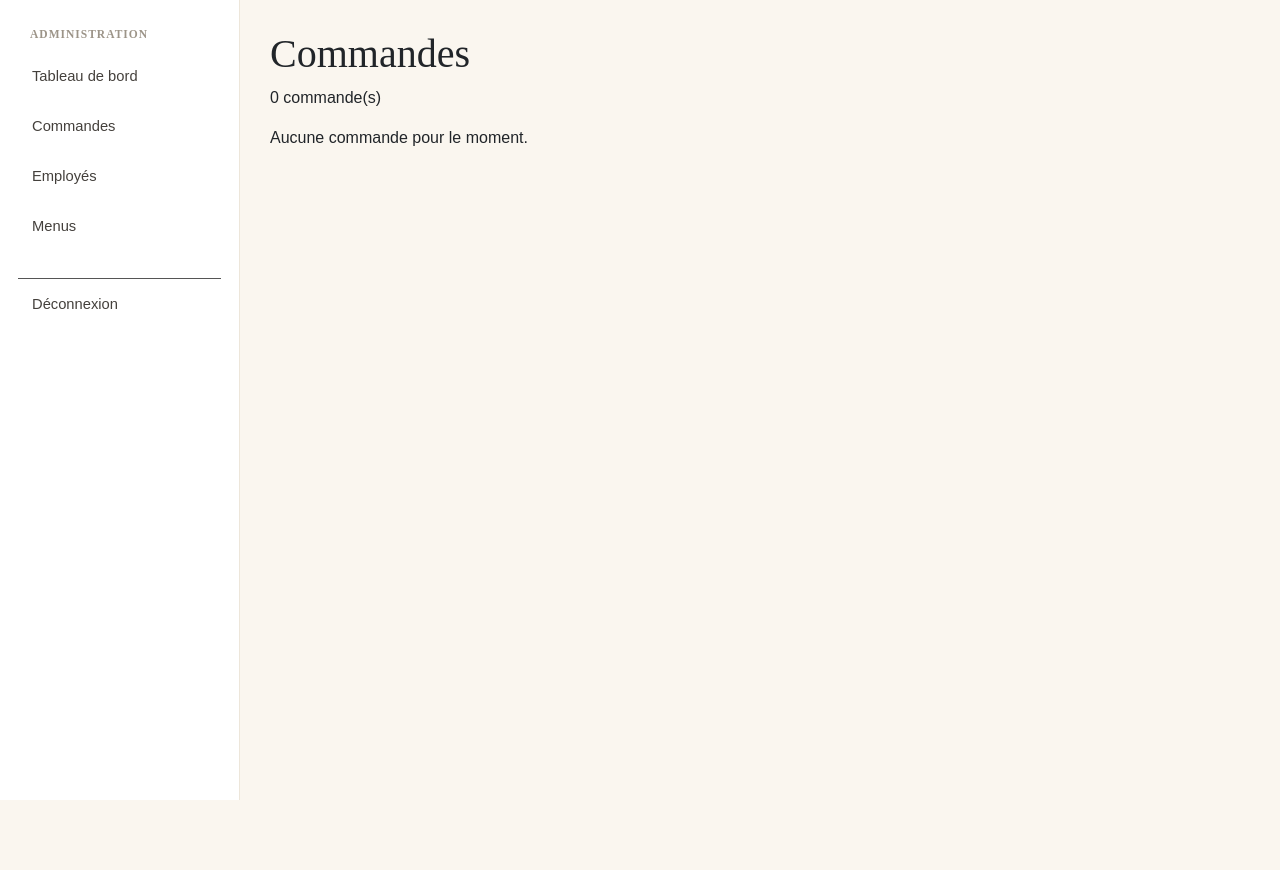
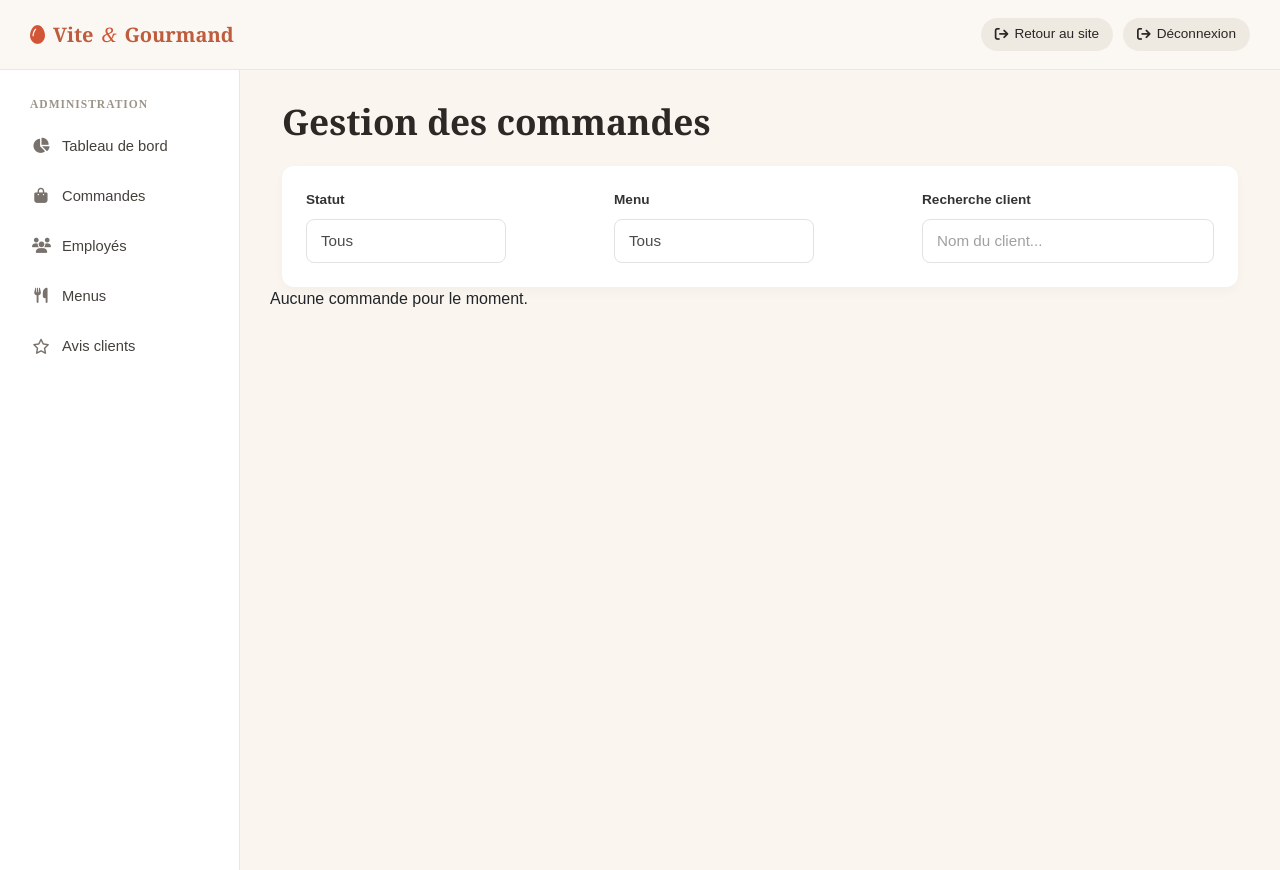
Before and after one commit to rinou2/mon_projet, a Symfony app: template templates/espacea/commandes.html.twig in a window 1280 px wide. Before the commit the page ends 800 px from the top, so only its background shows below. Run offline with Twig, Linux system fonts and the light colour scheme; the template is opened without the code that fills it, so the values that code supplies are empty; some libraries are stand-ins or nearby versions.

Commit message:
Add files via upload

```diff
--- a/templates/espacea/commandes.html.twig
+++ b/templates/espacea/commandes.html.twig
@@ -3,9 +3,36 @@
 {% block title %}Commandes{% endblock %}
 
 {% block contenu %}
-    <h1>Commandes</h1>
+    <div class="container">
+  <h1 class="page-title">Gestion des commandes</h1>
 
-    <p>{{ commandes|length }} commande(s)</p>
+  <div class="filters-card">
+    <div class="filter-group">
+      <label for="statut">Statut</label>
+      <select id="statut">
+      <option value="Tous">Tous</option>
+        {% for statut in status %}
+                <option value="{{ statut }}">{{ statut }}</option>
+            {% endfor %}
+      </select>
+    </div>
+
+    <div class="filter-group">
+      <label for="menu">Menu</label>
+      <select id="menu-liste">
+      <option value="Tous">Tous</option>
+        {% for menu in menu %}
+                <option value="{{ menu.titre }}">{{ menu.titre }}</option>
+            {% endfor %}
+      </select>
+    </div>
+
+    <div class="filter-group">
+      <label for="recherche">Recherche client</label>
+      <input type="text" id="recherche" placeholder="Nom du client..." />
+    </div>
+  </div>
+</div>
 
     {% if commandes|length > 0 %}
        <table>
@@ -53,4 +80,44 @@
     {% else %}
         <p>Aucune commande pour le moment.</p>
     {% endif %}
+
+ <script>
+document.addEventListener("DOMContentLoaded", function() {
+    const filtreStatut = document.getElementById("statut");
+    const filtreMenu = document.getElementById("menu-liste");
+    const filtreRecherche = document.getElementById("recherche");
+    const lignes = document.querySelectorAll("table tbody tr");
+
+    if (filtreStatut) filtreStatut.value = "Tous";
+    if (filtreMenu) filtreMenu.value = "Tous";
+
+    function filtrerTableau() {
+        const valStatut = filtreStatut.value.trim();
+        const valMenu = filtreMenu.value.trim();
+        const valRecherche = filtreRecherche.value.toLowerCase().trim();
+
+        lignes.forEach(ligne => {
+            const cols = ligne.querySelectorAll("td");
+            const clientTexte = cols[0].textContent.toLowerCase();
+            const menuTexte = cols[1].textContent.toLowerCase();
+            const selectStatutLigne = cols[9].querySelector("select");
+            const statutTexte = selectStatutLigne ? selectStatutLigne.value.trim() : "";
+
+            const correspondStatut = (valStatut === "Tous"||statutTexte.toLowerCase() === valStatut.toLowerCase());
+            const correspondMenu = (valMenu === "Tous"||menuTexte.toLowerCase() === valMenu.toLowerCase());
+            const correspondRecherche = (clientTexte.includes(valRecherche));
+
+            if (correspondStatut && correspondMenu && correspondRecherche) {
+                ligne.style.display = "";
+            } else {
+                ligne.style.display = "none";
+            }
+        });
+    }
+
+    if (filtreStatut) filtreStatut.addEventListener("change", filtrerTableau);
+    if (filtreMenu) filtreMenu.addEventListener("change", filtrerTableau);
+    if (filtreRecherche) filtreRecherche.addEventListener("input", filtrerTableau);
+});
+</script>
 {% endblock %}
--- a/templates/espacea/layout.html.twig
+++ b/templates/espacea/layout.html.twig
@@ -19,17 +19,44 @@
 
 {% block body %}
     {% set route = app.request.attributes.get('_route') %}
+        <header class="admin-header">
+        <div class="admin-logo">
+            <i class="fa-solid fa-egg logo-icon"></i>
+            <span class="logo-vite">Vite</span>
+            <span class="logo-et">&amp;</span>
+            <span class="logo-gourmand">Gourmand</span>
+        </div>
 
+        <div class="admin-header-actions">
+            <a href="{{ path('app_acceuil') }}" class="header-pill">
+                <i class="fa-solid fa-arrow-right-from-bracket"></i> Retour au site
+            </a>
+
+            {% if app.user %}
+                <div class="header-admin-badge">
+                    <span class="admin-avatar"><i class="fa-regular fa-user"></i></span>
+                    <span>{{ app.user.nom }}</span>
+                </div>
+            {% endif %}
+
+            <a href="{{ path('app_deconnexion') }}" class="header-pill">
+                <i class="fa-solid fa-arrow-right-from-bracket"></i> Déconnexion
+            </a>
+        </div>
+
+
+    </header>
     <div class="admin">
         <nav class="admin-nav">
             <h2>Administration</h2>
 
-            <a href="{{ path('app_espacea') }}" class="{{ route == 'app_espacea' ? 'actif' : '' }}">Tableau de bord</a>
-            <a href="{{ path('app_espacea_commandes') }}" class="{{ route == 'app_espacea_commandes' ? 'actif' : '' }}">Commandes</a>
-            <a href="{{ path('app_ajout') }}" class="{{ route == 'app_ajout' ? 'actif' : '' }}">Employés</a>
-            <a href="{{ path('app_ajout_menu') }}" class="{{ route == 'app_ajout_menu' ? 'actif' : '' }}">Menus</a>
+            <a href="{{ path('app_espacea') }}" class="{{ route == 'app_espacea' ? 'actif' : '' }}"><i class="fa-solid fa-chart-pie"></i>Tableau de bord</a>
+            <a href="{{ path('app_espacea_commandes') }}" class="{{ route == 'app_espacea_commandes' ? 'actif' : '' }}"><i class="fa-solid fa-bag-shopping"></i>Commandes</a>
+            <a href="{{ path('app_ajout') }}" class="{{ route == 'app_ajout' ? 'actif' : '' }}"><i class="fa-solid fa-users"></i>Employés</a>
+            <a href="{{ path('app_ajout_menu') }}" class="{{ route == 'app_ajout_menu' ? 'actif' : '' }}"><i class="fa-solid fa-utensils"></i>Menus</a>
+            <a href="{{ path('app_espacea_avis_list') }}" class="{{ route == 'app_espacea_avis_list' ? 'actif' : '' }}"><i class="fa-regular fa-star"></i>Avis clients</a>
 
-            <a href="{{ path('app_deconnexion') }}" class="deconnexion">Déconnexion</a>
+
         </nav>
 
         <main class="admin-contenu">
```
Also changed, not shown: templates/espacea/avis.html.twig (added, +42 -0 lines), templates/espacea/index.html.twig (+4 -4 lines).
